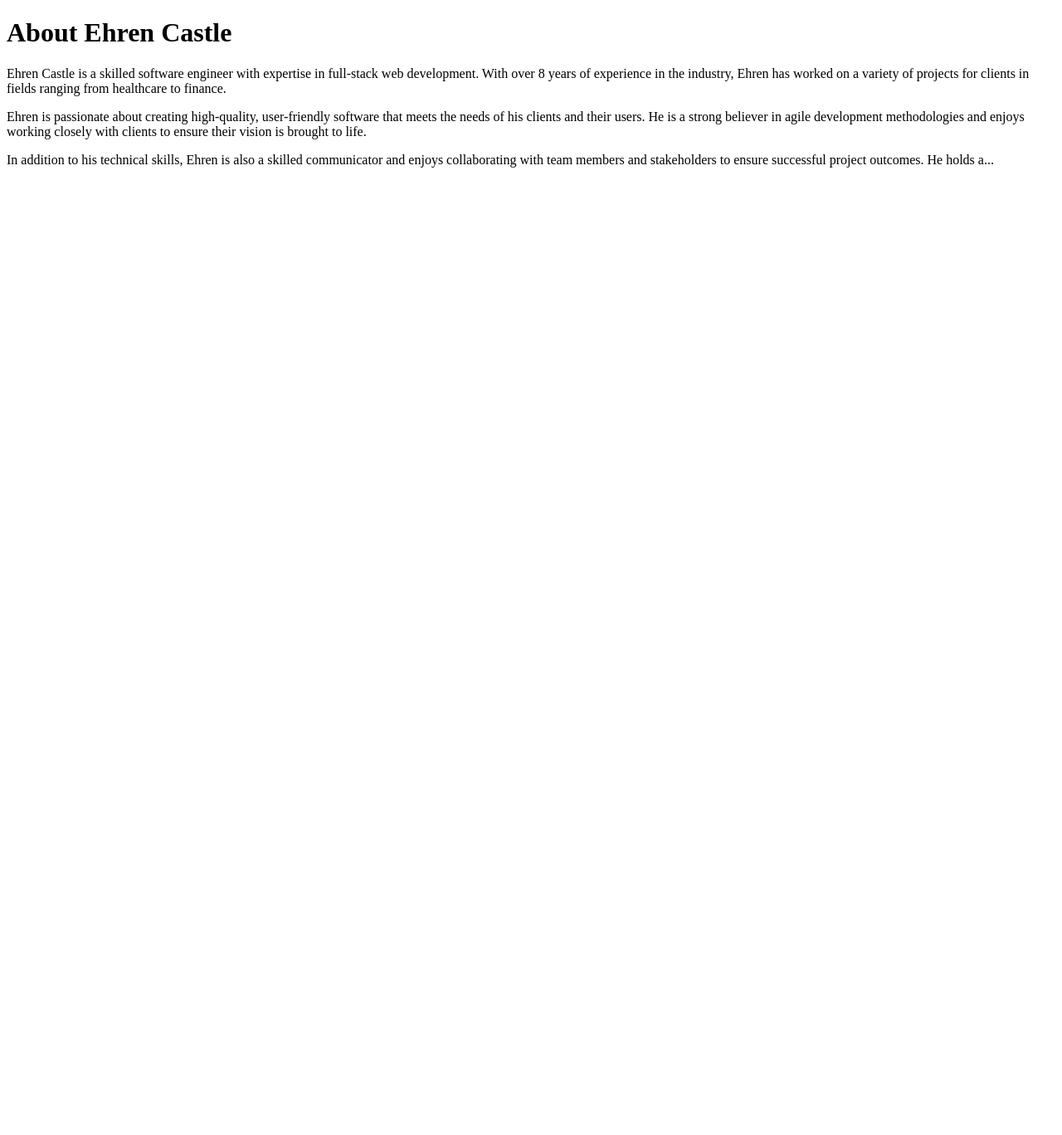
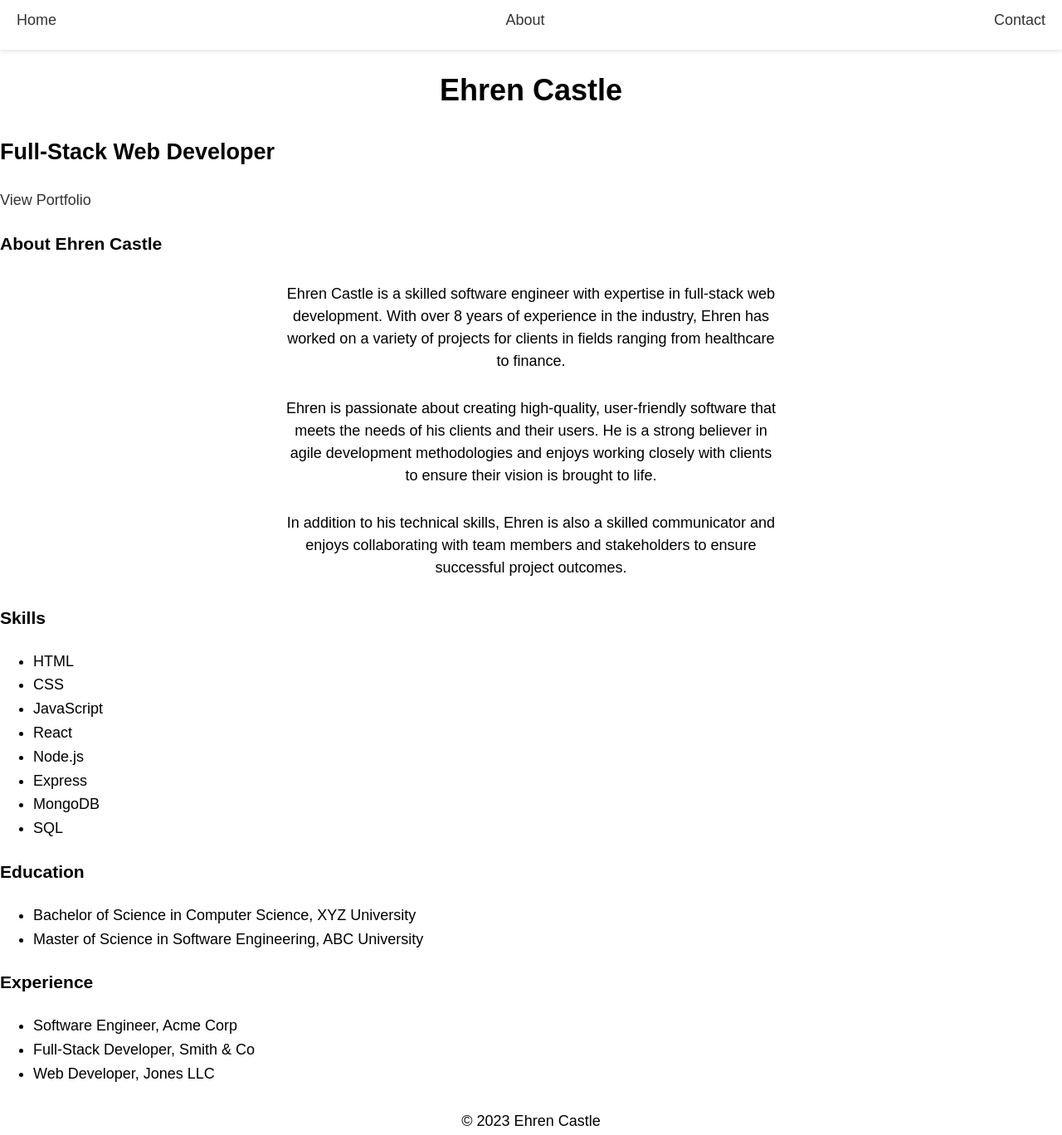
Before and after one commit to CaptainTofu/EhrenCastleWebsite, a plain HTML site: page about.html in a window 1280 px wide. Shown: the whole page at 83% size. Before the commit the page ends 800 px from the top, so only its background shows below. Drawn offline with Linux system fonts and the light colour scheme.

Commit message:
Quick Commit

```diff
--- a/about.html
+++ b/about.html
@@ -3,11 +3,60 @@
 <head>
   <meta charset="UTF-8">
   <title>About Ehren Castle</title>
+  <link rel="stylesheet" type="text/css" href="styles/main.css">
+	<link rel="stylesheet" type="text/css" href="styles/responsive.css">
 </head>
 <body>
-  <h1>About Ehren Castle</h1>
-  <p>Ehren Castle is a skilled software engineer with expertise in full-stack web development. With over 8 years of experience in the industry, Ehren has worked on a variety of projects for clients in fields ranging from healthcare to finance.</p>
-  <p>Ehren is passionate about creating high-quality, user-friendly software that meets the needs of his clients and their users. He is a strong believer in agile development methodologies and enjoys working closely with clients to ensure their vision is brought to life.</p>
-  <p>In addition to his technical skills, Ehren is also a skilled communicator and enjoys collaborating with team members and stakeholders to ensure successful project outcomes. He holds a...</p>
+  <header>
+    <nav>
+      <ul>
+        <li><a href="index.html">Home</a></li>
+        <li><a href="about.html">About</a></li>
+        <li><a href="contact.html">Contact</a></li>
+      </ul>
+    </nav>
+  </header>
+  <div class="hero">
+    <h1>Ehren Castle</h1>
+    <h2>Full-Stack Web Developer</h2>
+    <a href="#portfolio" class="cta">View Portfolio</a>
+  </div>
+  <section class="about">
+    <h3>About Ehren Castle</h3>
+    <p>Ehren Castle is a skilled software engineer with expertise in full-stack web development. With over 8 years of experience in the industry, Ehren has worked on a variety of projects for clients in fields ranging from healthcare to finance.</p>
+    <p>Ehren is passionate about creating high-quality, user-friendly software that meets the needs of his clients and their users. He is a strong believer in agile development methodologies and enjoys working closely with clients to ensure their vision is brought to life.</p>
+    <p>In addition to his technical skills, Ehren is also a skilled communicator and enjoys collaborating with team members and stakeholders to ensure successful project outcomes.</p>
+  </section>
+  <section class="skills">
+    <h3>Skills</h3>
+    <ul>
+      <li>HTML</li>
+      <li>CSS</li>
+      <li>JavaScript</li>
+      <li>React</li>
+      <li>Node.js</li>
+      <li>Express</li>
+      <li>MongoDB</li>
+      <li>SQL</li>
+    </ul>
+  </section>
+  <section class="education">
+    <h3>Education</h3>
+    <ul>
+      <li>Bachelor of Science in Computer Science, XYZ University</li>
+      <li>Master of Science in Software Engineering, ABC University</li>
+    </ul>
+  </section>
+  <section class="experience">
+    <h3>Experience</h3>
+    <ul>
+      <li>Software Engineer, Acme Corp</li>
+      <li>Full-Stack Developer, Smith & Co</li>
+      <li>Web Developer, Jones LLC</li>
+    </ul>
+  </section>
+  <footer>
+    <p>&copy; 2023 Ehren Castle</p>
+  </footer>
 </body>
 </html>
```
Also changed, not shown: contact.html (+2 -1 lines).
